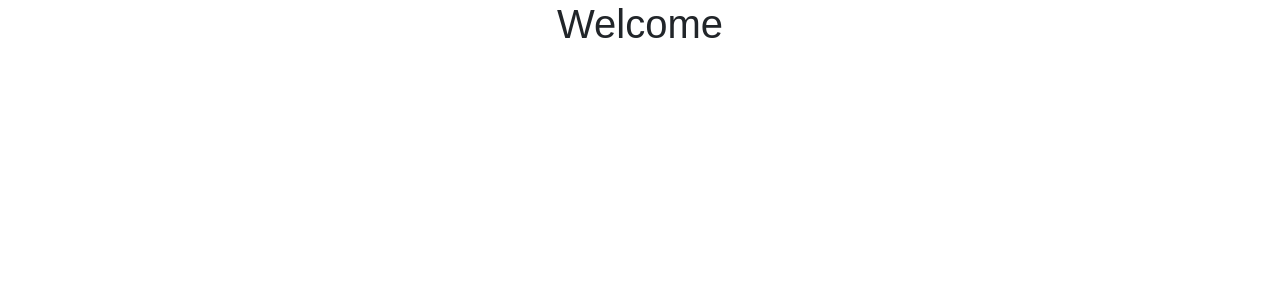
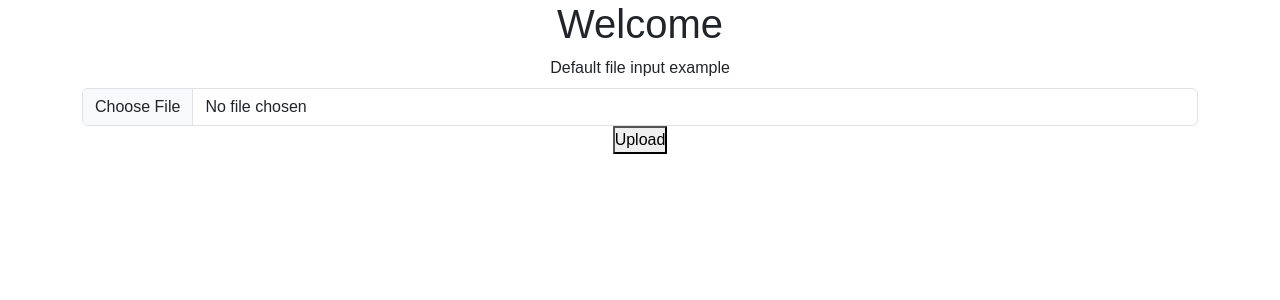
Before and after one commit to Akalanka-1996/eCommerce-demographic, a React (Create React App) app: page /dashboard in a window 1280 px wide. Shown: the top 300 px of the page. Built offline with nearby package versions, Linux system fonts and the light colour scheme.

Commit message:
send image to backend done

```diff
--- a/src/pages/Dashboard.jsx
+++ b/src/pages/Dashboard.jsx
@@ -1,48 +1,46 @@
 import React from "react";
-import { useEffect} from "react";
-import { useNavigate } from "react-router-dom";
+import { useEffect, useState } from "react";
+import axios from "axios";
+import BASE_URL from "../config/config";
+import Form from 'react-bootstrap/Form';
 
 const Dashboard = () => {
-  const navigate = useNavigate();
+  const [selectedFile, setSelectedFile] = useState(null);
 
-//   const { user } = useSelector((state) => state.auth);
+  const handleFileChange = (event) => {
+    setSelectedFile(event.target.files[0]);
+  };
 
-//   useEffect(() => {
-//     if (!user) {
-//       navigate("/login");
-//     }
-//   }, [user, navigate]);
+  const handleUpload = async() => {
+    if (selectedFile) {
+      const formData = new FormData();
+      formData.append('image', selectedFile);
+
+     const response = await axios.post(`${BASE_URL}/prediction`, formData, {
+        headers: {
+          'Content-Type': 'multipart/form-data',
+        },
+      })
+    console.log('response', response.data)
+    }
+  };
 
   return (
     <>
-      <section className="heading">
-        <h1>Welcome</h1>
-      </section>
-
-      {/* {user?.userRole === "basic" ? (
-        <>
-        <RequestForm />
-        <RequestTable />
-
-        </>
-      ) : (
-        [user?.userRole === "admin" ?
-
-          <>
-          <AdminHeader />
-          <AdminTable />
-          </>
-           :
-          <>
-           <PostHeader />
-           <PostTable />
-          </>
-         ]
-      )} */}
+    <section className="heading">
+      <h1>Welcome</h1>
+    </section>
+    <section>
+    <Form.Group controlId="formFile" className="mb-3">
+        <Form.Label>Default file input example</Form.Label>
+        <Form.Control type="file" onChange={handleFileChange}  />
+        <button onClick={handleUpload}>Upload</button>
+      </Form.Group>
+    </section>
+  </>
+  )
 
 
-    </>
-  );
 };
 
 export default Dashboard;
```
